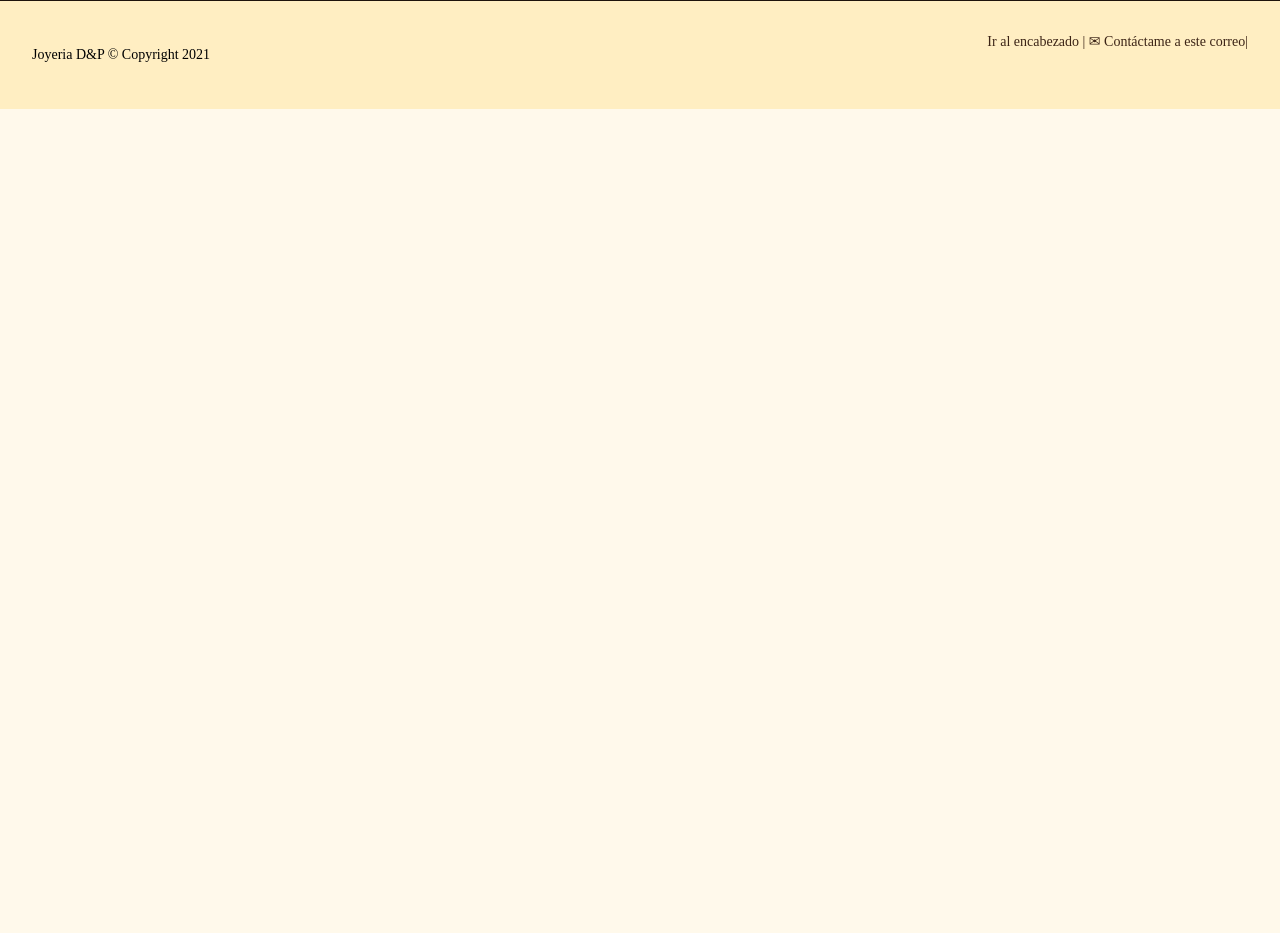
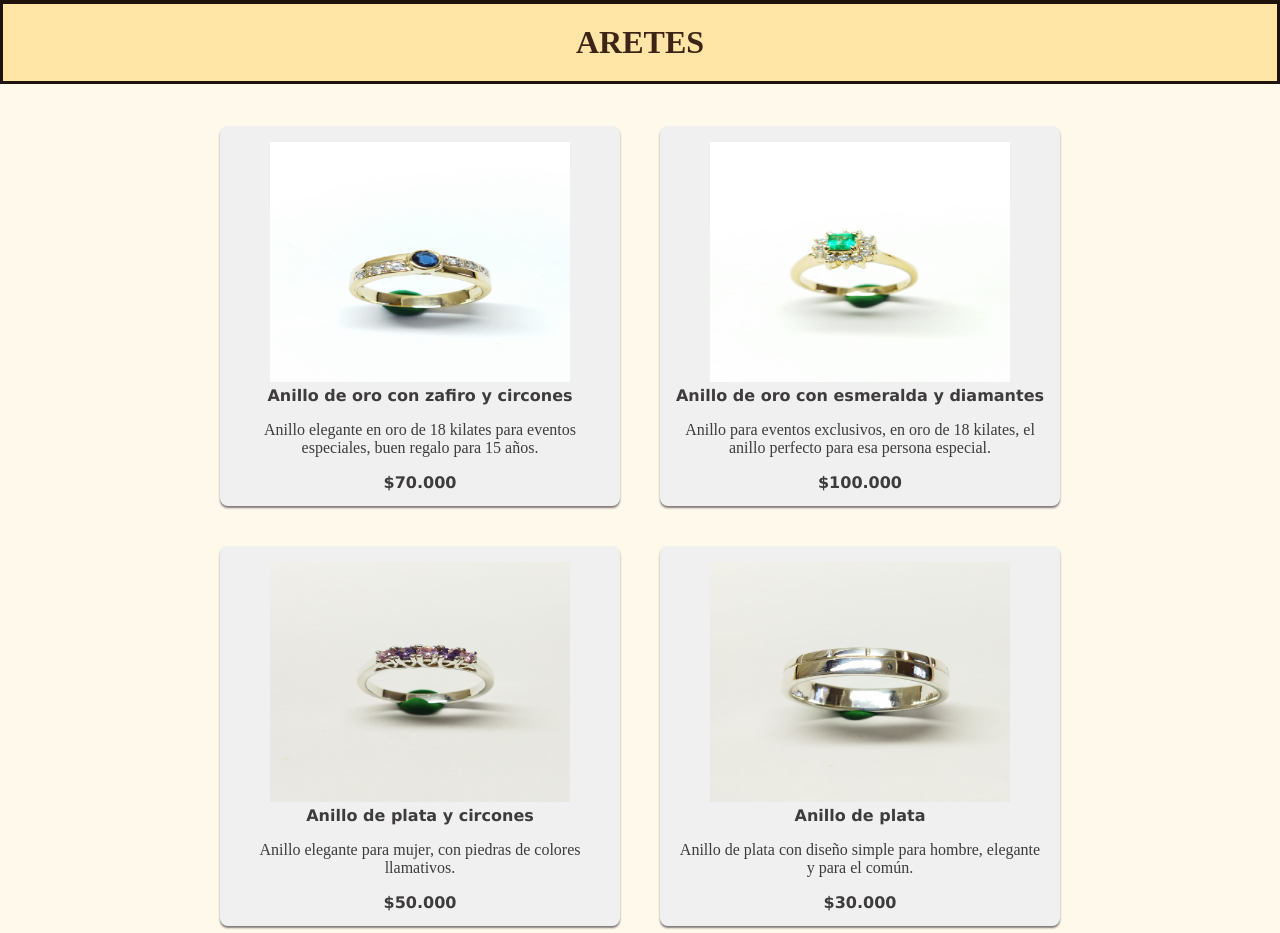
Before and after one commit to DanielFMurciaPerdomo/joyeria1, a Vue app: page /aretes in a window 1280 px wide. Shown: the part 299-1232 px from the top of the page. Before the commit the page ends 800 px from the top, so only its background shows below. Built offline with nearby package versions, Linux system fonts and the light colour scheme.

Commit message:
Creacion de los componentes

```diff
--- a/src/assets/css/style.css
+++ b/src/assets/css/style.css
@@ -102,7 +102,7 @@ header .contenedor h3{
     padding-top: 10rem;
 }
 /* Todo lo relacionado con los anillos */
-.anillo{
+.joya{
     width: 100%;
     max-width: 2000px;
     display: flex;
@@ -110,7 +110,7 @@ header .contenedor h3{
     justify-content: center;
     margin: auto;
 }
-.anillo .proyecto{
+.joya .proyecto{
     width: 400px;
     height: 380px;
     border-radius: 8px;
@@ -122,26 +122,26 @@ header .contenedor h3{
     background-color: #F0F0F0;
     color: #3D3B3C;
 }
-.anillo .proyecto:hover{
+.joya .proyecto:hover{
     transform: translateY(-15px);
     box-shadow: 0 12px 16px #7F7979;
 }
 
-.anillo .proyecto img{
+.joya .proyecto img{
     margin-top: 1rem;
     width: 300px;
     height: 240px;
 }
-.anillo .proyecto h4{
+.joya .proyecto h4{
     margin: 0;
     font-family: Verdana, sans-serif;
 }
-.anillo .proyecto p {
+.joya .proyecto p {
     text-align: center;
     margin-bottom: 1rem;
 
 }
-.anillo .proyecto .ingrese{
+.joya .proyecto .ingrese{
     margin: 6px;
     font-family: Verdana, sans-serif;
 }
@@ -162,13 +162,13 @@ header .contenedor h3{
     /* text-shadow:0 2px 0px #323031; */
 
 }
-.anillo p{
+.joya p{
     text-align: justify;
     margin-left: 1rem;
     margin-right: 1rem;
     margin-bottom: 0;
 }
-.anillo a{
+.joya a{
     text-decoration: none;
     color: #323031;
 }
--- a/src/components/Anillos.vue
+++ b/src/components/Anillos.vue
@@ -4,7 +4,7 @@
         <h1>Anillos</h1>
     </div>
 
-    <div class="anillo">
+    <div class="joya">
         <div class="proyecto">
              <img class="yox" src="../assets/img/anillo/anillo9.jpeg" alt="Mi persona">
              <h4>Anillo de oro con zafiro y circones</h4>
@@ -12,7 +12,7 @@
                 Anillo elegante en oro de 18 kilates para eventos especiales, buen
                 regalo para 15 años.
              </p>
-             <h4>$70.000</h4><!-- Enviar al proyecto en github-->
+             <h4>$70.000</h4>
          </div>
           <div class="proyecto">
              <img class="yox" src="../assets/img/anillo/anillo8.jpeg" alt="Mi persona">
@@ -21,7 +21,7 @@
                  Anillo para eventos exclusivos, en oro de 18 kilates, el anillo perfecto
                  para esa persona especial.
              </p>
-             <h4>$100.000</h4><!-- Enviar al proyecto en github-->
+             <h4>$100.000</h4>
          </div>
          <div class="proyecto">
              <img class="yox" src="../assets/img/anillo/anillo7.jpeg" alt="Mi persona">
@@ -29,42 +29,32 @@
              <p>
                  Anillo elegante para mujer, con piedras de colores llamativos.
              </p>
-             <h4>$50.000</h4><!-- Enviar al proyecto en github-->
+             <h4>$50.000</h4>
          </div>
         <div class="proyecto">
             <img class="spring" src="../assets/img/anillo/anillo.jpeg" alt="Mi persona">
             <h4>Anillo de plata</h4>
             <p>
-                Esta fue la primera api que realice con spring boot
-                utilizando el ambiente de eclipse y programando en
-                java, esta api guarda los datos de un estudiante,
-                siendo estos el nombre, apellido, promedio(este es un
-                valor double) y la carrera.
+                Anillo de plata con diseño simple para hombre, elegante y para el común.
             </p>
-            <h4 class="ingrese">Ingrese para ver el GitHub</h4>
-                <!-- Enviar al proyecto en github-->
+            <h4 class="ingrese">$30.000</h4>
+
         </div>
-
-
         <div class="proyecto">
             <img class="yo" src="../assets/img/anillo/anillo1.jpeg" alt="Mi persona">
             <h4>Anillo de plata con perla y topacios</h4>
             <p>
-                Este proyecto fue diseñado como trabajo de la universidad
-                el cual consistia en crear una aplicacion (la cual yo hice
-                en java) utilizando JFrame para crear la interfaz de usuario
-                y moviendo los datos entre Frames para dividir el tipo de
-                interfaz que vera el usuario segun sus elecciones.
+                Anillo de plata con perla original y muy elegante para las mujeres y es de tamaño grande
             </p>
-            <h4 class="ingrese">Ingrese para ver el GitHub</h4>
-             <!-- Enviar al proyecto en github-->
+            <h4 class="ingrese">$70.000</h4>
+
          </div>
 
          <div class="proyecto">
              <img class="yox" src="../assets/img/anillo/anillo2.jpeg" alt="Mi persona">
              <h4>Anillo de plata</h4>
              <p>Lorem ipsum dolor sit amet consectetur, adipisicing elit. Dolores, magnam.</p>
-             <h4>$70.000</h4><!-- Enviar al proyecto en github-->
+             <h4>$70.000</h4>
          </div>
          <div class="proyecto">
              <img class="yox" src="../assets/img/anillo/anillo3.jpeg" alt="Mi persona">
@@ -73,7 +63,7 @@
                  Anillo con agarre en v, elegante para eventos empresariales
                  y formalidades, muy elegante en mujeres.
              </p>
-            <h4>$50.000</h4><!-- Enviar al proyecto en github-->
+            <h4>$50.000</h4>
          </div>
          <div class="proyecto">
              <img class="yox" src="../assets/img/anillo/anillo4.jpeg" alt="Mi persona">
@@ -82,7 +72,7 @@
                  Anillo con agarre en corona, elegante para regalo de cumpleaños y
                  sobre todo para mujeres.
              </p>
-             <h4>$40.000</h4><!-- Enviar al proyecto en github-->
+             <h4>$40.000</h4>
          </div>
          <div class="proyecto">
              <img class="yox" src="../assets/img/anillo/anillo5.jpeg" alt="Mi persona">
@@ -91,7 +81,7 @@
                  Anillo elegante para mujeres mayores, de gran relevancias por el
                  ruby, perfecto para cualquier ocasión.
              </p>
-             <h4>$80.000</h4><!-- Enviar al proyecto en github-->
+             <h4>$80.000</h4>
          </div>
          <div class="proyecto">
              <img class="yox" src="../assets/img/anillo/anillo6.jpeg" alt="Mi persona">
@@ -100,7 +90,7 @@
                  Anillo de plata con un toque frances, elegante para lucir en el trabajo
                  o eventos empresariales.
              </p>
-             <h4>$75.000</h4><!-- Enviar al proyecto en github-->
+             <h4>$75.000</h4>
          </div>
 
     </div>
--- /dev/null
+++ b/src/components/Aretes.vue
@@ -0,0 +1,52 @@
+<template>
+<div class="fondo1">
+    <div class="titulo">
+        <h1>Aretes</h1>
+    </div>
+    <div class="joya">
+        <div class="proyecto">
+             <img class="yox" src="../assets/img/anillo/anillo9.jpeg" alt="Mi persona">
+             <h4>Anillo de oro con zafiro y circones</h4>
+             <p>
+                Anillo elegante en oro de 18 kilates para eventos especiales, buen
+                regalo para 15 años.
+             </p>
+             <h4>$70.000</h4>
+         </div>
+          <div class="proyecto">
+             <img class="yox" src="../assets/img/anillo/anillo8.jpeg" alt="Mi persona">
+             <h4>Anillo de oro con esmeralda y diamantes</h4>
+             <p>
+                 Anillo para eventos exclusivos, en oro de 18 kilates, el anillo perfecto
+                 para esa persona especial.
+             </p>
+             <h4>$100.000</h4>
+         </div>
+         <div class="proyecto">
+             <img class="yox" src="../assets/img/anillo/anillo7.jpeg" alt="Mi persona">
+             <h4>Anillo de plata y circones</h4>
+             <p>
+                 Anillo elegante para mujer, con piedras de colores llamativos.
+             </p>
+             <h4>$50.000</h4>
+         </div>
+        <div class="proyecto">
+            <img class="spring" src="../assets/img/anillo/anillo.jpeg" alt="Mi persona">
+            <h4>Anillo de plata</h4>
+            <p>
+                Anillo de plata con diseño simple para hombre, elegante y para el común.
+            </p>
+            <h4 class="ingrese">$30.000</h4>
+
+        </div>
+    </div>
+</div>
+</template>
+<script>
+export default {
+    name:'Aretes',
+}
+</script>
+<style>
+@import '../assets/css/style.css';
+</style>
--- a/src/components/Navegacion.vue
+++ b/src/components/Navegacion.vue
@@ -9,9 +9,9 @@
             <li><router-link to="/contacto">Redes</router-link></li> -->
             <li><router-link to="/inicio">Inicio</router-link></li>
             <li><router-link to="/anillos">Anillos</router-link></li>
+            <li><router-link to="/aretes">Aretes</router-link></li>
             <li><a to="/habilidades">Pulseras</a></li>
             <li><a to="/experiencia">Gargantillas</a></li>
-            <li><a to="/contacto">Aretes</a></li>
             <li><a to="/contacto">Dijes</a></li>
             <li><a to="/contacto">Contacto</a></li>
         </ul>
--- a/src/main.js
+++ b/src/main.js
@@ -3,11 +3,13 @@ import App from './App.vue'
 import VueRouter from 'vue-router'
 import Inicio from './components/Inicio.vue'
 import Anillos from './components/Anillos.vue'
+import Aretes from './components/Aretes.vue'
 Vue.use(VueRouter)
 const routes = [
   {path:'/inicio', component:Inicio},
   {path:'/', component:Inicio},
   {path:'/anillos', component:Anillos},
+  {path:'/aretes', component:Aretes},
 ]
 const router= new VueRouter({
   routes,
```
Also changed, not shown: src/components/Contacto.vue (added, +13 -0 lines), src/components/Dijes.vue (added, +52 -0 lines), src/components/Gargantillas.vue (added, +52 -0 lines), src/components/Pulseras.vue (added, +52 -0 lines).
